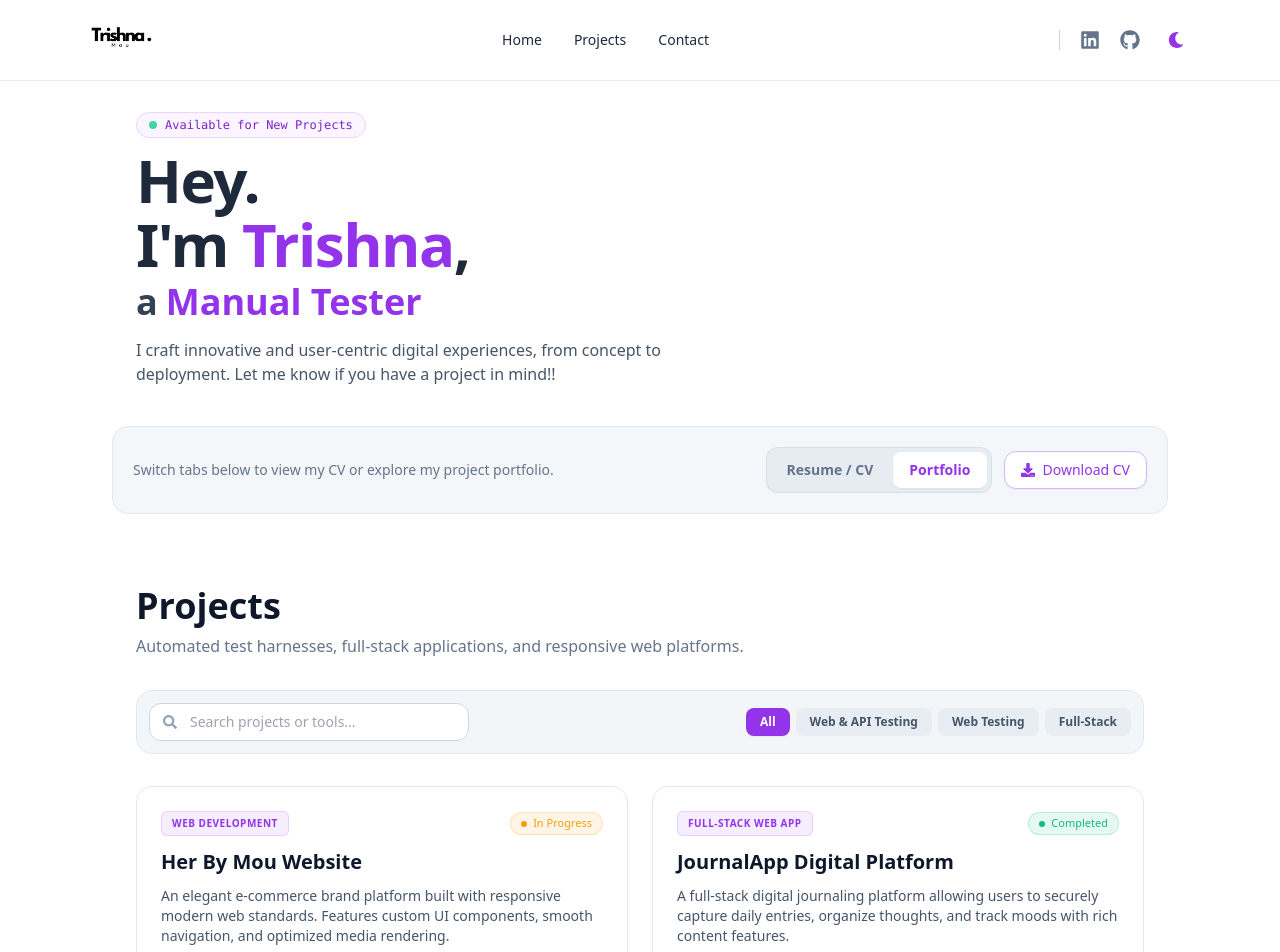
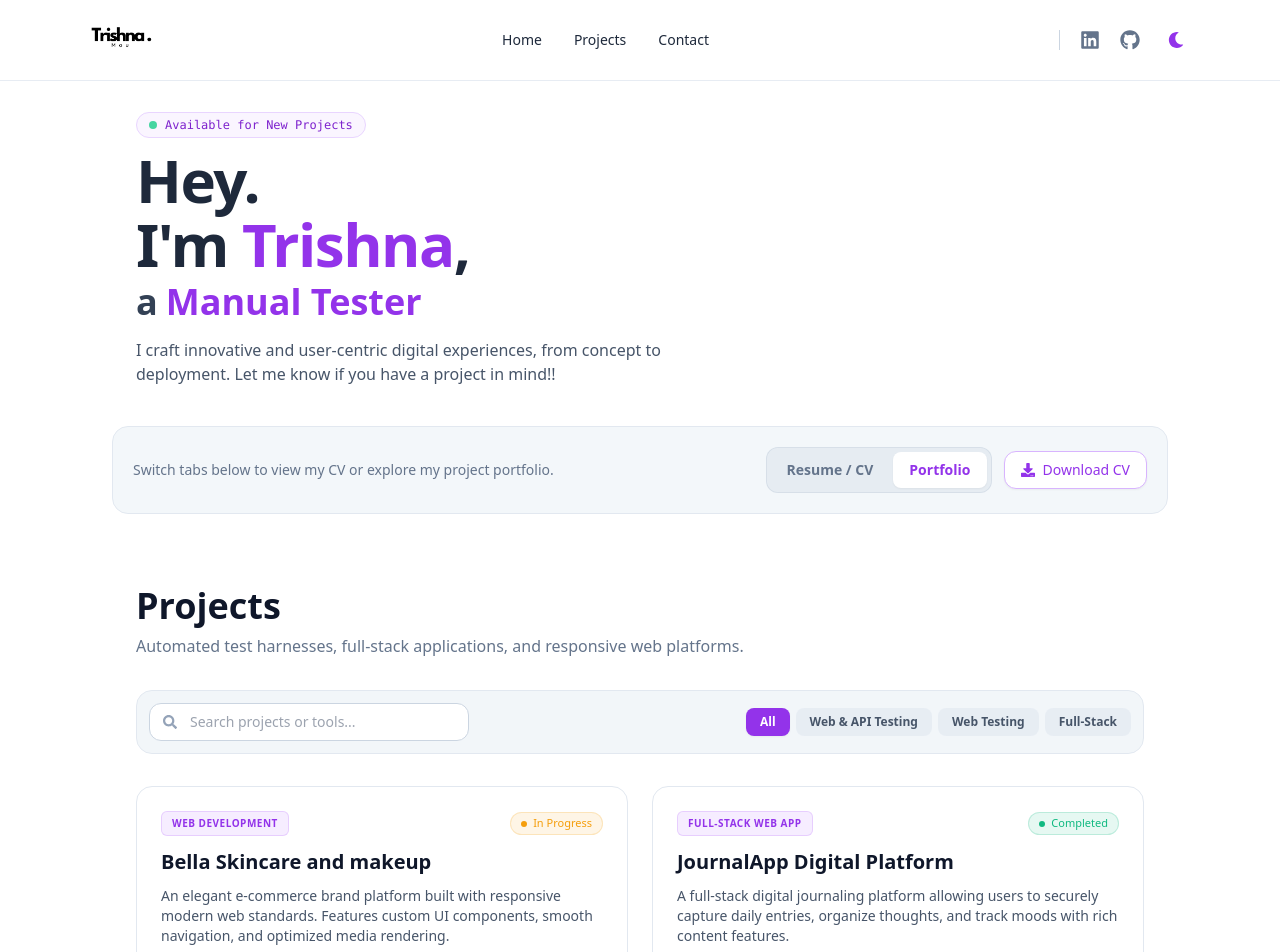
Before and after one commit to Trishna-sharma/portfolio_trishna, a React (Vite) app: page / in a window 1280 px wide. Shown: the top 952 px of the page. Built offline with nearby package versions, Linux system fonts and the light colour scheme.

Commit message:
new changes

```diff
--- a/src/components/MyWorkSection.jsx
+++ b/src/components/MyWorkSection.jsx
@@ -5,9 +5,9 @@ import { motion } from 'framer-motion';
 // 4 Focused Portfolio Projects with Minimal Status Badges
 const portfolioProjects = [
   {
-    id: 'her-by-mou',
-    title: 'Her By Mou Website',
-    category: 'Web & API Testing',
+    id: 'Bella Liliac',
+    title: 'Bella Skincare and makeup',
+    category: 'QA & Full Stack Development',
     categoryTag: 'WEB DEVELOPMENT',
     status: 'In Progress',
     statusColor: 'text-amber-500 bg-amber-500/10 border-amber-500/20',
@@ -15,7 +15,7 @@ const portfolioProjects = [
       'An elegant e-commerce brand platform built with responsive modern web standards. Features custom UI components, smooth navigation, and optimized media rendering.',
     tags: ['React', 'Tailwind CSS', 'JavaScript', 'Vercel'],
     github: 'https://github.com/Trishna-sharma/Her',
-    demo: 'https://her-by-mou-frontend.vercel.app/',
+    demo: 'https://bella-liliac.vercel.app',
   },
   {
     id: 'journal-app',
```
